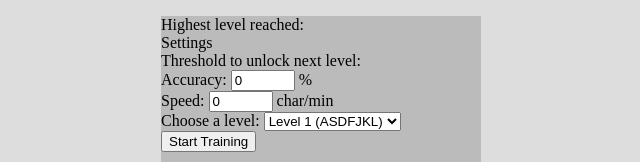
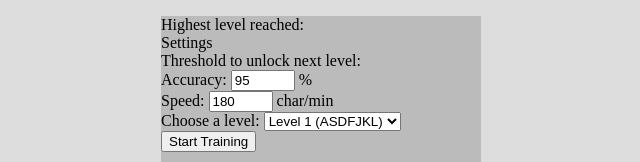
Before and after one commit to 30isnottoolate/typing-trainer, a React app: page / in a window 1280 px wide. Shown: the part 144-306 px from the top of the page, without its empty margins (319-959 px from the left). Built offline with nearby package versions, Linux system fonts and the light colour scheme.

Commit message:
Adjust progressionScore initial value

```diff
--- a/src/components/App.tsx
+++ b/src/components/App.tsx
@@ -17,7 +17,7 @@ const App: React.FC = () => {
     const [currentLevel, setCurrentLevel] = useState(1);
     const [appStatus, setAppStatus] = useState("menu"); //menu, training, paused, finished
     const [score, setScore] = useState({ time: 0, accuracy: 0, speed: 0, success: false });
-    const [progressionScore, setProgressionScore] = useState({ accuracy: 0, speed: 0 });
+    const [progressionScore, setProgressionScore] = useState({ accuracy: 95, speed: 180 });
 
     const textAreaRef = useRef<HTMLTextAreaElement>(null);
 
```
